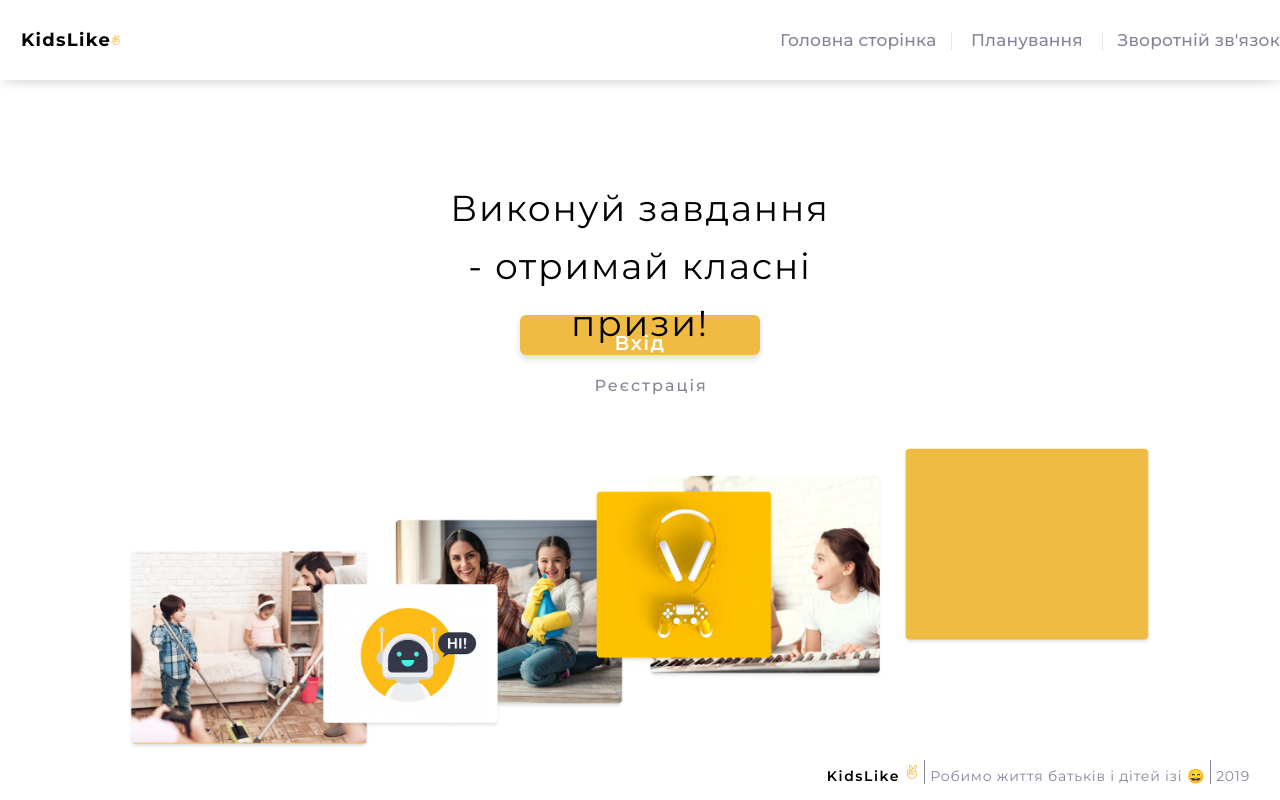
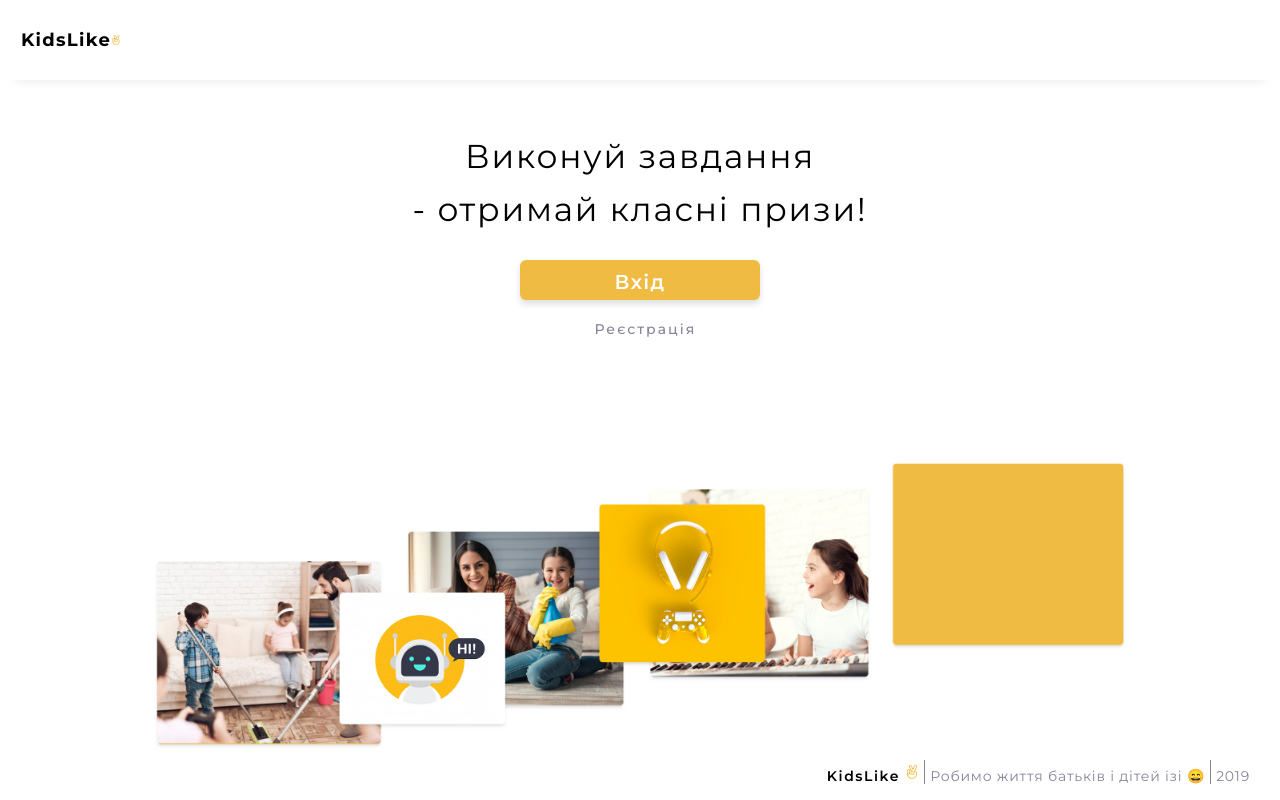
Before and after one commit to vbguard/kidsLike, a React app: page / in a window 1280 px wide. Built offline with nearby package versions, Linux system fonts and the light colour scheme; what notyf would draw is missing.

Commit message:
latest fixes

```diff
--- a/src/components/Header/Header.js
+++ b/src/components/Header/Header.js
@@ -40,7 +40,7 @@ export class Header extends Component {
                 KidsLike
                 <Icon icon="Logo" className={styles.logoIcon} />
               </Link>
-              <Nav />
+              {/* <Nav /> */}
             </>
           )}
         </div>
--- a/src/components/Header/Header.module.css
+++ b/src/components/Header/Header.module.css
@@ -6,7 +6,7 @@
   display: flex;
   align-items: center;
   justify-content: space-between;
-  box-shadow: 2px 3.5px 8px 0 rgba(29, 29, 27, 0.1);
+  /* box-shadow: 2px 3.5px 8px 0 rgba(29, 29, 27, 0.1); */
   background-color: var(--white);
 }
 
--- a/src/components/TaskList/TaskList.js
+++ b/src/components/TaskList/TaskList.js
@@ -1,6 +1,7 @@
 import React from 'react';
 import PropTypes from 'prop-types';
-import Card from '../Card/Card';
+import Card from '../card/Card';
+// import Card from '../Card/Card';
 import styles from './TaskList.module.css';
 
 const TaskList = ({ tasks, isPlanning }) => (
--- a/src/pages/AuthPage/AuthPage.module.css
+++ b/src/pages/AuthPage/AuthPage.module.css
@@ -80,14 +80,14 @@
 @media (min-width: 768px) {
   .container {
     background-image: url('../../assets/images/bg-auth@2x.jpg');
-    background-size: 80%;
+    background-size: 85%;
     padding-top: 150px;
   }
 
   .title {
     width: 487px;
-    height: 85px;
-    font-size: 36px;
+    height: 100px;
+    font-size: 33px;
     letter-spacing: 1.8px;
     padding-bottom: 50px;
   }
@@ -95,19 +95,30 @@
   .btn {
     font-size: 20px;
     height: 40px;
-    margin-top: 50px;
+    /* margin-top: 50px; */
+    line-height: 10px;
   }
 
   .regText {
-    font-size: 16px;
+    font-size: 14px;
     padding-top: 20px;
+    height: 40px;
   }
 }
 
 @media (min-width: 1280px) {
   .container {
     background-image: url('../../assets/images/bg-auth@3x.jpg');
-    background-size: 80%;
-    padding-top: 100px;
+    background-size: 76%;
+    /* padding-top: 100px; */
+    padding-top: 50px;
+  }
+
+  .title {
+    height: 130px;
+  }
+  .btn {
+    /* line-height: 10px; */
+    margin-top: 0;
   }
 }
```
